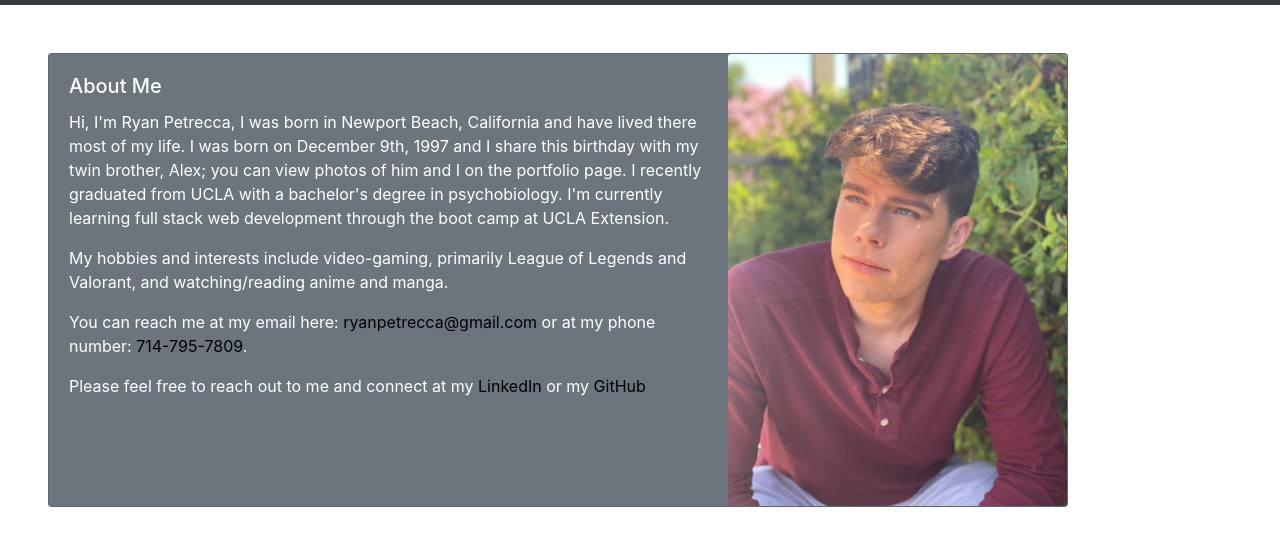
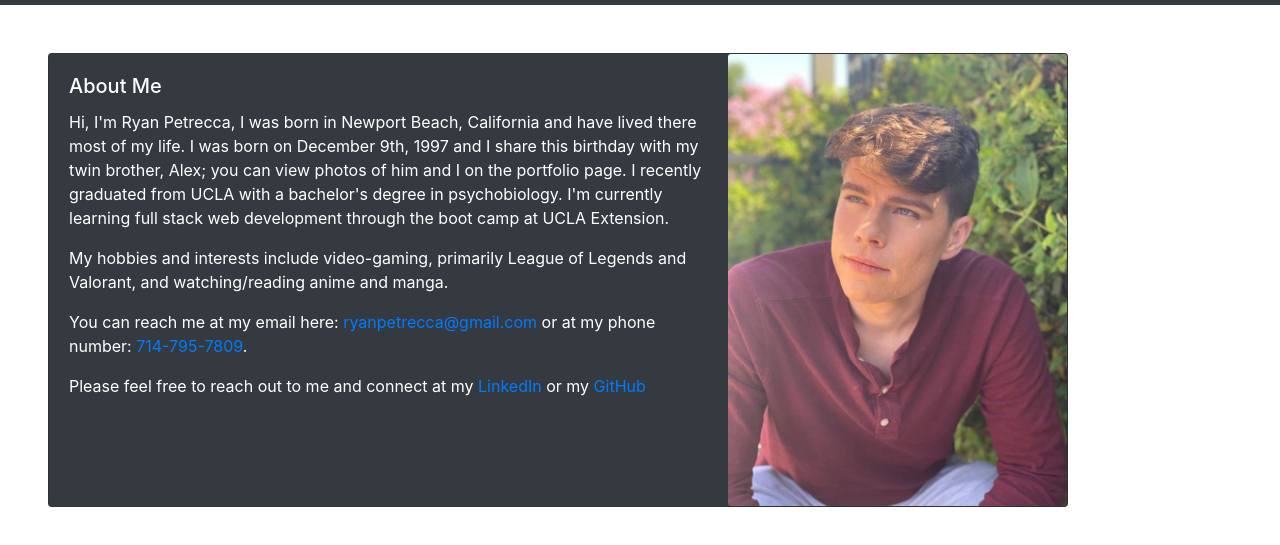
Before and after one commit to ryryp97/Portfolio, a plain HTML site: page index.html in a window 1280 px wide. Shown: the part 51-596 px from the top of the page. Drawn offline with nearby package versions, Linux system fonts and the light colour scheme.

Commit message:
changed the styling of some cards

```diff
--- a/index.html
+++ b/index.html
@@ -26,7 +26,7 @@
 
     <section class="row">
         <div class="col m-md-5">
-        <div class="card text-white bg-secondary mb-3" style="max-width: 1020px;">
+        <div class="card text-white bg-dark mb-3" style="max-width: 1020px;">
             <div class="row no-gutters">
             <div class="col-md-8">
                 <div class="card-body">
--- a/style.css
+++ b/style.css
@@ -1,11 +1,14 @@
-.link:link {
+/* p a:link {
     color: black;
   background-color: transparent;
   text-decoration: none;
 };
 
-.link:hover {
+p a:hover {
     color: red;
     background-color: transparent;
     text-decoration: underline;
   }
+
+
+ */
```
Also changed, not shown: contact.html (+1 -1 lines), projects.html (+1 -1 lines).
